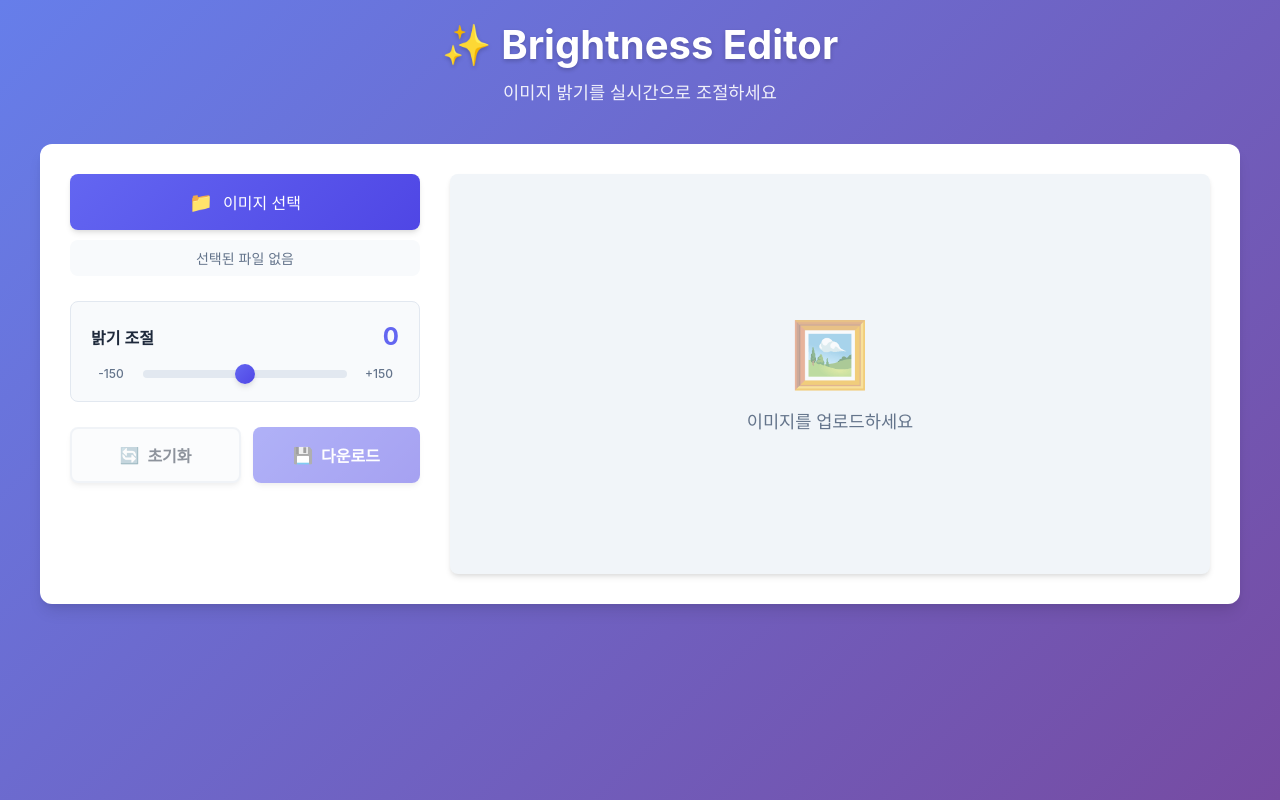
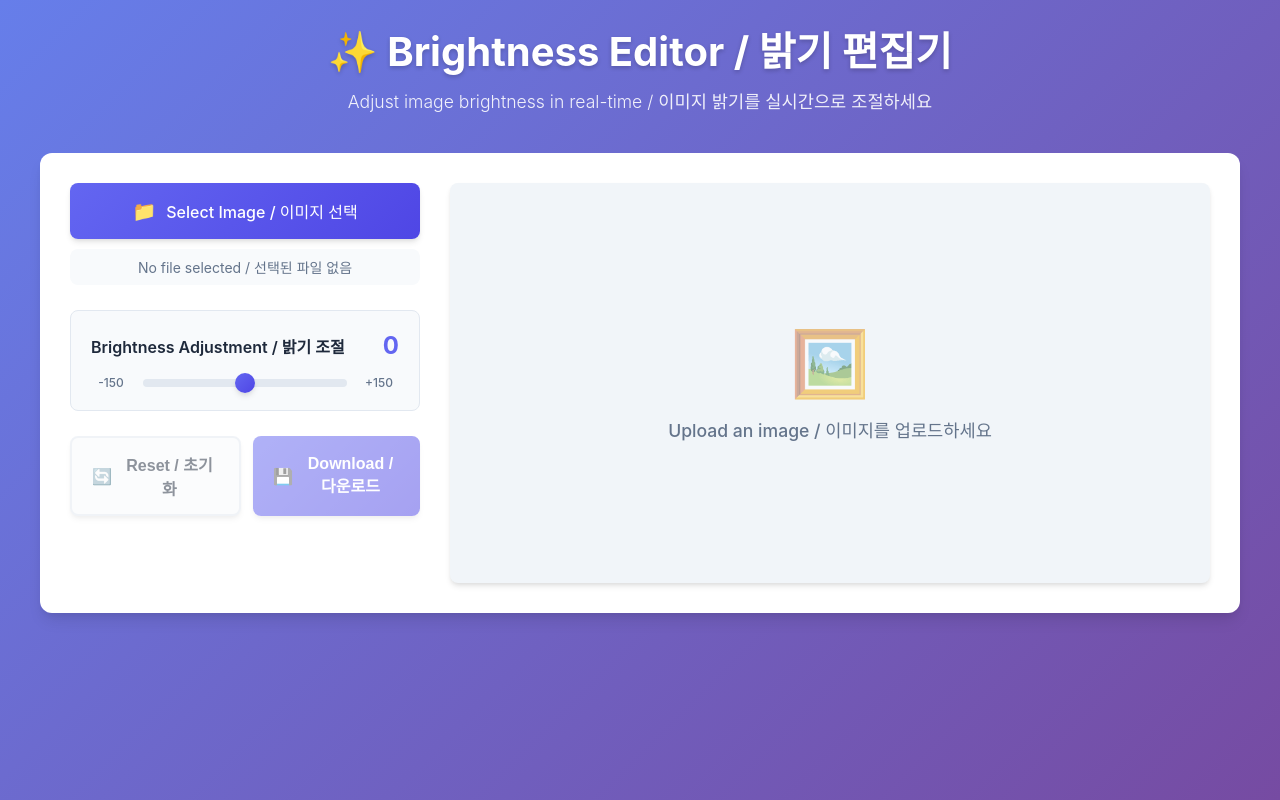
Before and after one commit to JIMPARK80/Youtube-PhotoTouch, a plain HTML site: page index.html in a window 1280 px wide. Drawn offline with Linux system fonts and the light colour scheme.

Commit message:
Add bilingual support (English/Korean) to interface / 인터페이스에 영문/한글 이중 언어 지원 추가

```diff
--- a/index.html
+++ b/index.html
@@ -9,8 +9,8 @@
 <body>
     <div class="container">
         <header class="header">
-            <h1>✨ Brightness Editor</h1>
-            <p class="subtitle">이미지 밝기를 실시간으로 조절하세요</p>
+            <h1>✨ Brightness Editor / 밝기 편집기</h1>
+            <p class="subtitle">Adjust image brightness in real-time / 이미지 밝기를 실시간으로 조절하세요</p>
         </header>
 
         <div class="main-content">
@@ -18,16 +18,16 @@
                 <div class="upload-section">
                     <label for="upload" class="upload-label">
                         <span class="upload-icon">📁</span>
-                        <span class="upload-text">이미지 선택</span>
+                        <span class="upload-text">Select Image / 이미지 선택</span>
                     </label>
                     <input type="file" id="upload" accept="image/*" hidden>
-                    <span class="file-name" id="fileName">선택된 파일 없음</span>
+                    <span class="file-name" id="fileName">No file selected / 선택된 파일 없음</span>
                 </div>
 
                 <div class="control-group">
                     <div class="slider-container">
                         <label class="slider-label">
-                            <span class="label-text">밝기 조절</span>
+                            <span class="label-text">Brightness Adjustment / 밝기 조절</span>
                             <span class="value-display" id="value">0</span>
                         </label>
                         <div class="slider-wrapper">
@@ -40,10 +40,10 @@
 
                 <div class="button-group">
                     <button id="resetBtn" class="btn btn-secondary" disabled>
-                        <span>🔄</span> 초기화
+                        <span>🔄</span> Reset / 초기화
                     </button>
                     <button id="downloadBtn" class="btn btn-primary" disabled>
-                        <span>💾</span> 다운로드
+                        <span>💾</span> Download / 다운로드
                     </button>
                 </div>
             </div>
@@ -53,7 +53,7 @@
                     <canvas id="canvas"></canvas>
                     <div class="placeholder" id="placeholder">
                         <div class="placeholder-icon">🖼️</div>
-                        <p>이미지를 업로드하세요</p>
+                        <p>Upload an image / 이미지를 업로드하세요</p>
                     </div>
                 </div>
             </div>
--- a/script.js
+++ b/script.js
@@ -53,8 +53,8 @@ upload.addEventListener("change", function(e) {
     };
 
     img.onerror = function() {
-        alert("이미지를 불러올 수 없습니다. 다른 파일을 선택해주세요.");
-        fileName.textContent = "선택된 파일 없음";
+        alert("Unable to load image. Please select another file. / 이미지를 불러올 수 없습니다. 다른 파일을 선택해주세요.");
+        fileName.textContent = "No file selected / 선택된 파일 없음";
     };
 
     img.src = URL.createObjectURL(file);
```
